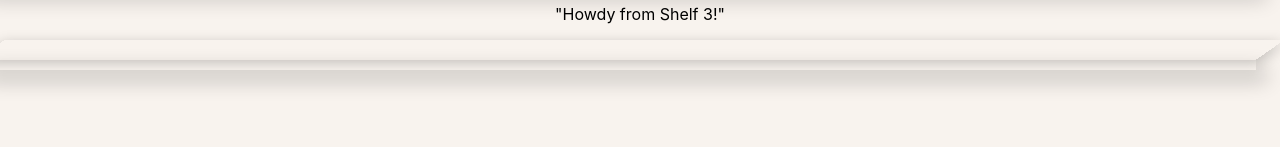
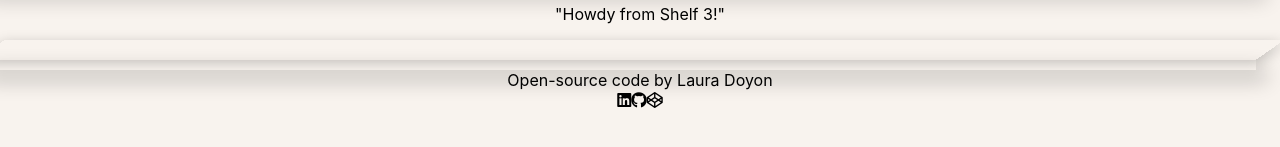
Before and after one commit to L-itslocked/react-bookshelf, a React (Create React App) app in the folder bookshelf-2/: page / in a window 1280 px wide. Shown: the part 371-518 px from the top of the page. Built offline with nearby package versions, Linux system fonts and the light colour scheme.

Commit message:
Import Footer.js

```diff
--- a/bookshelf-2/src/App.js
+++ b/bookshelf-2/src/App.js
@@ -4,6 +4,7 @@ import Shelf from "./Shelf.js";
 import Bkshelf1 from "./Bkshelf1.js";
 import Bkshelf2 from "./Bkshelf2.js";
 import Bkshelf3 from "./Bkshelf3.js";
+import Footer from "./Footer.js";
 
 function App() {
   return (
@@ -19,6 +20,7 @@ function App() {
       {/* <header className="App-header">
 
       </header> */}
+      <Footer />
     </div>
   );
 }
```
